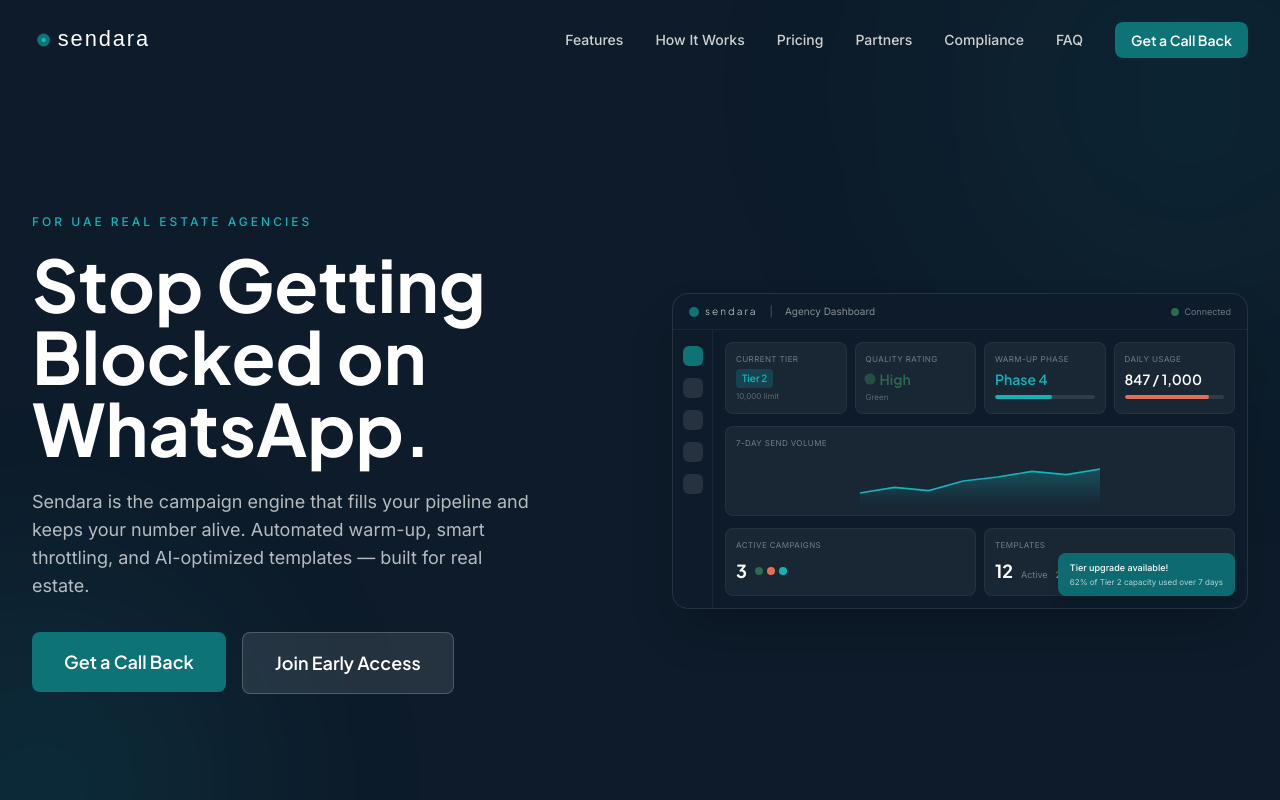
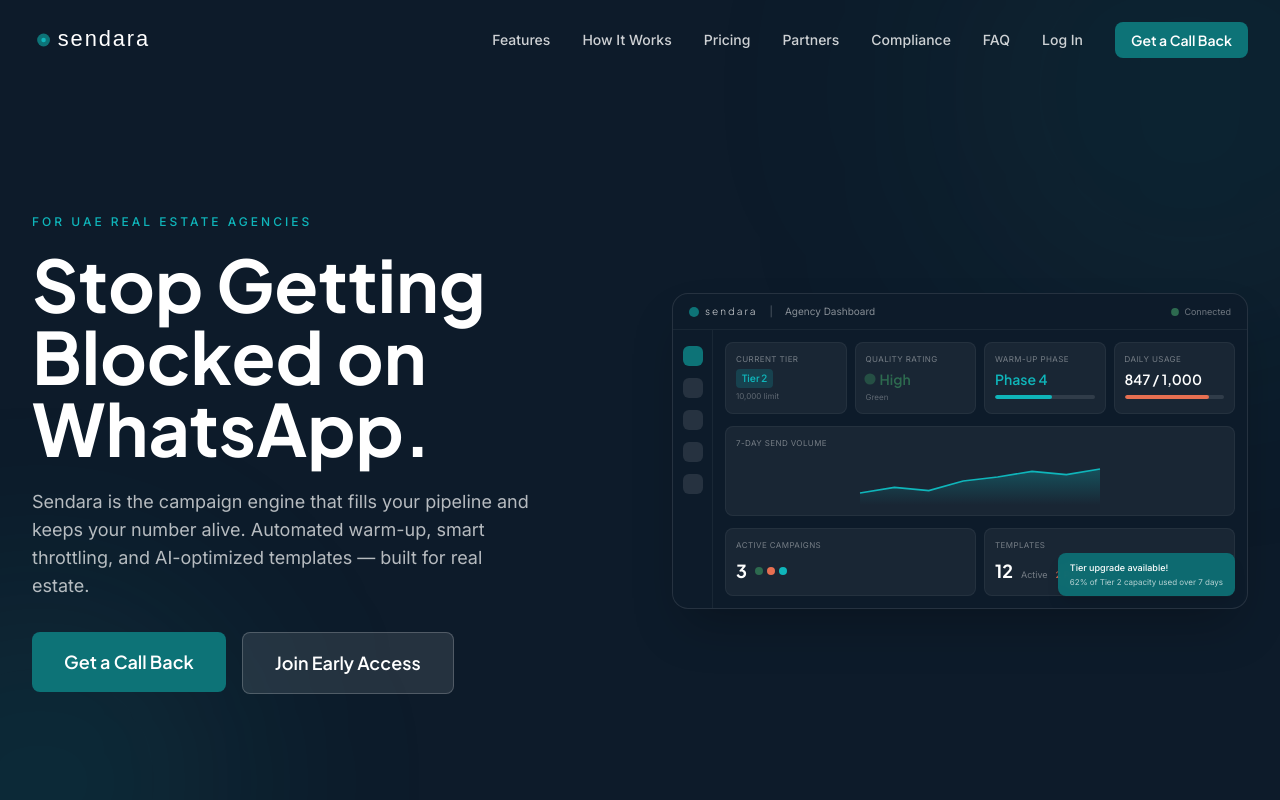
Before and after one commit to corporate-keyboard/sendara-marketing, a Next.js app: page / in a window 1280 px wide. Shown: the top 800 px of the page. Built offline with nearby package versions, Linux system fonts and the light colour scheme.

Commit message:
feat: add login links to app.sendara.one
- Navbar: "Log In" link before CTA button (desktop + mobile)
- Footer: "Log In" link under Company section
- All point to https://app.sendara.one/login

```diff
--- a/src/components/sections/Footer.tsx
+++ b/src/components/sections/Footer.tsx
@@ -12,6 +12,7 @@
   Company: [
     { label: "About", href: "#" },
     { label: "Contact", href: "#lead-capture" },
+    { label: "Log In", href: "https://app.sendara.one/login" },
   ],
   Legal: [
     { label: "Privacy Policy", href: "/privacy" },
--- a/src/components/sections/Navbar.tsx
+++ b/src/components/sections/Navbar.tsx
@@ -50,6 +50,16 @@
                 {link.label}
               </a>
             ))}
+            <a
+              href="https://app.sendara.one/login"
+              className={`font-body text-sm font-medium transition-colors ${
+                scrolled
+                  ? "text-sendara-navy hover:text-sendara-teal"
+                  : "text-white/80 hover:text-white"
+              }`}
+            >
+              Log In
+            </a>
             <a href="#lead-capture">
               <Button size="sm">Get a Call Back</Button>
             </a>
@@ -86,6 +96,13 @@
                 {link.label}
               </a>
             ))}
+            <a
+              href="https://app.sendara.one/login"
+              onClick={() => setMobileOpen(false)}
+              className="block px-4 py-3 text-sendara-navy font-body text-base hover:bg-sendara-off-white"
+            >
+              Log In
+            </a>
             <div className="px-4 pt-2">
               <a href="#lead-capture" onClick={() => setMobileOpen(false)}>
                 <Button size="sm" className="w-full">
```
